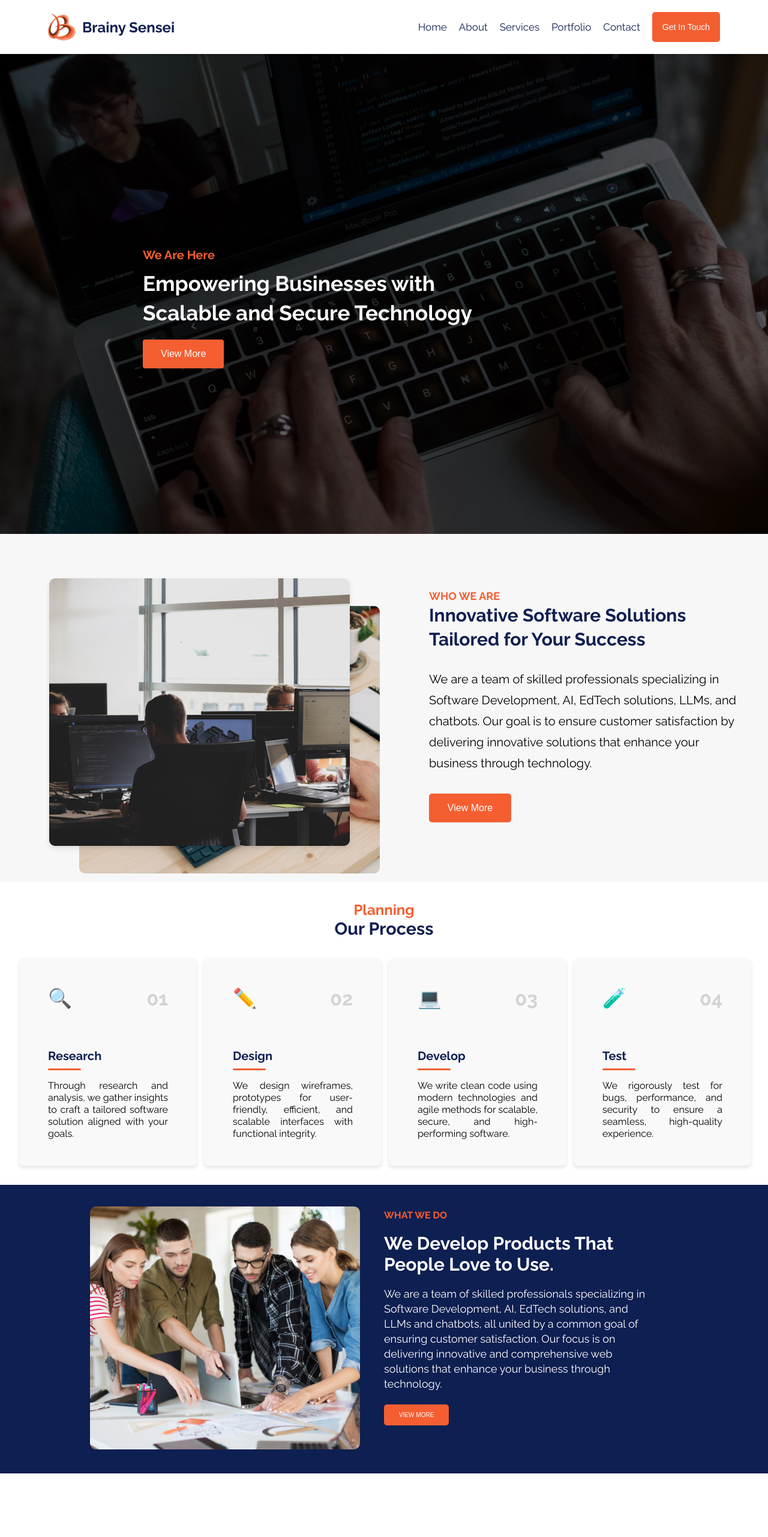
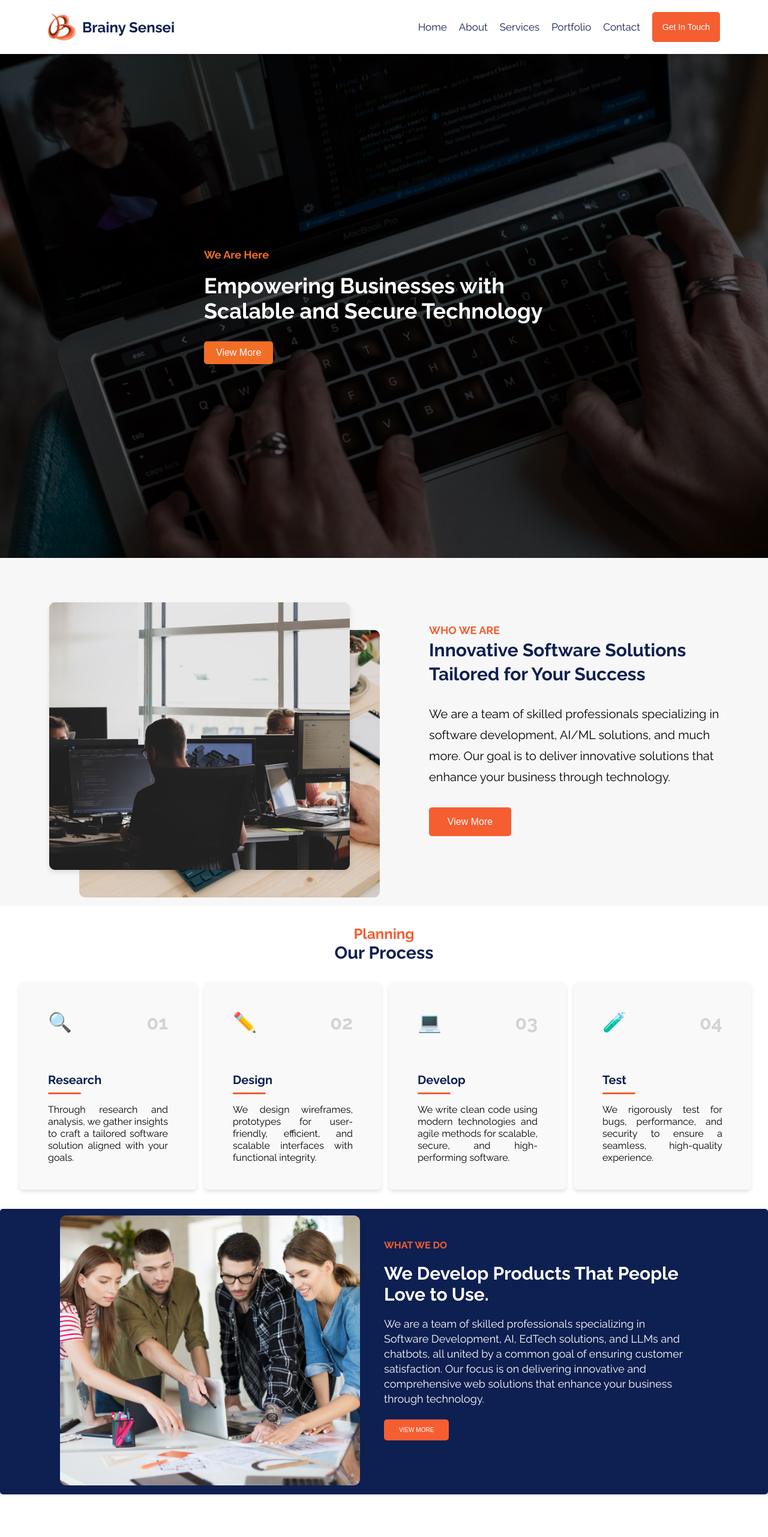
Before and after one commit to Brainy-Sensei/BrainySensei_website, a React (Create React App) app: page / in a window 1280 px wide. Shown: the top 2562 px of the page at 60% size. Built offline with nearby package versions, Linux system fonts and the light colour scheme.

Commit message:
spread use

```diff
--- a/src/App.js
+++ b/src/App.js
@@ -1,15 +1,10 @@
 import React from "react";
 import Navbar from "./componets/Navbar";
-import HeroSection from "./componets/HeroSection";
-import backgroundImg from "./image/background.jpg";
-
+import Hero from "./componets/Hero";
 import OverlapSection from "./componets/OverlapSection";
-import image from "./image/image.png"
-import image1 from "./image/image1.png";
 import Process from "./componets/Process";
 import ProductDescription from"./componets/ProductDescription";
-import bannerImage from './image/bannerImage.png';
- import Services from "./componets/Services";
+import Services from "./componets/Services";
  import TeamSection from "./componets/TeamSection";
  import Technologies from "./componets/Technologies";
  import Testimonials from "./componets/Testimonials";
@@ -17,41 +12,107 @@ import bannerImage from './image/bannerImage.png';
   import Footer from "./componets/Footer";
 
 
+import background from "./image/background.jpg"
+import image from "./image/image.png"
+import image1 from "./image/image1.png"
+import { icon } from "@fortawesome/fontawesome-svg-core";
+import banner from "./image/bannerImage.png"
+
+
+
+const App =() =>{
+  const heroStyle = {
+    backgroundImage: `url(${background})`, // Replace with actual image path
+  };
+
+  const heroProps = {
+    subtitle: "We Are Here",
+    title: "Empowering Businesses with Scalable and Secure Technology",
+    buttonText: "View More",
+    onButtonClick: () => alert("Button Clicked!"),
+  };
+
+  const overlapProps = {
+    mainImage:  image,// Replace with your actual image path
+    overlapImage: image1 , // Replace with your actual image path
+    subtitle: "Who We Are",
+    title: "Innovative Software Solutions Tailored for Your Success",
+    description:
+      "We are a team of skilled professionals specializing in software development, AI/ML solutions, and much more. Our goal is to deliver innovative solutions that enhance your business through technology.",
+    buttonLabel: "View More",
+  };
+  const steps = [
+    {
+      id: 1,
+      title: "Research",
+      description:
+        "Through research and analysis, we gather insights to craft a tailored software solution aligned with your goals.",
+      icon: "🔍",
+    },
+    {
+      id: 2,
+      title: "Design",
+      description:
+        "We design wireframes, prototypes for user-friendly, efficient, and scalable interfaces with functional integrity.",
+      icon: "✏️",
+    },
+    {
+      id: 3,
+      title: "Develop",
+      description:
+        "We write clean code using modern technologies and agile methods for scalable, secure, and high-performing software.",
+      icon: "💻",
+    },
+    {
+      id: 4,
+      title: "Test",
+      description:
+        "We rigorously test for bugs, performance, and security to ensure a seamless, high-quality experience.",
+      icon: "🧪",
+    },
+  ];
+  const productProps = {
+    imageSrc1: banner,
+    subtitle1: "What We Do",
+    title1: "We Develop Products That People Love to Use.",
+    description1:
+      "We are a team of skilled professionals specializing in Software Development, AI, EdTech solutions, and LLMs and chatbots, all united by a common goal of ensuring customer satisfaction. Our focus is on delivering innovative and comprehensive web solutions that enhance your business through technology.",
+    buttonText1: "View More",
+  };
+
+  const servicesProps = {
+    services: [
+      { name: "Software Development", description: "Building tailored software solutions." },
+      { name: "AI Solutions", description: "Harnessing AI for smarter applications." },
+      { name: "LLM Development", description: "Custom language models for your business." },
+    ],
+  }
 
 
 
 
-const App =() =>{
+
+
   return(
     <div className="App">
+
            <Navbar />
-          <HeroSection
-           title="Empowering Businesses with Scalable and Secure Technology"
-          subtitle="We Are Here"
-         buttonText="View More"
-         backgroundImage={backgroundImg}
-           // Pass background image here
-            />
-         < OverlapSection
-          mainImage={image}
-          overlapImage={image1}
-         subtitle="Who we are"
-        title="Innovative Software Solutions Tailored for Your Success"
-        description="We are a team of skilled professionals specializing in Software Development, AI, EdTech solutions, LLMs, and chatbots. Our goal is to ensure customer satisfaction by delivering innovative solutions that enhance your business through technology."
-        buttonLabel="View More"
-        />
+           <Hero styleProps={heroStyle} {...heroProps} />
+           <OverlapSection {...overlapProps} />
+           <Process steps={steps} />
+           <ProductDescription {...productProps} />
+           <Services {...servicesProps} />
 
-             <Process />
-           <ProductDescription
-           imageSrc={bannerImage}
-          subtitle="What We Do"
-         title="We Develop Products That People Love to Use."
-         description="We are a team of skilled professionals specializing in Software Development, AI, EdTech solutions, and LLMs and chatbots, all united by a common goal of ensuring customer satisfaction. Our focus is on delivering innovative and comprehensive web solutions that enhance your business through technology."
-          buttonText="View More"
-        />
-          <Services />  *
+
+
+
+
+
+
+
+          <Services />
         <TeamSection />
-       <Technologies />
+        <Technologies />
        <Testimonials />
        < InputSection />
         <Footer />
--- /dev/null
+++ b/src/componets/Hero.css
@@ -0,0 +1,59 @@
+/* General Hero Section Styling */
+.hero-section {
+  display: flex;
+  justify-content: center;
+  align-items: center;
+  height: 100vh;
+  background-size: cover;
+  background-position: center;
+  color: white;
+  text-align: center;
+  padding: 20px;
+}
+
+/* Content Styling */
+.hero-content {
+  text-align: left;
+  max-width: 600px;
+}
+
+.hero-subtitle {
+  font-size: 18px;
+  font-weight: 700;
+  color: #f16e27;
+  margin-bottom: 10px;
+  display: inline-block;
+}
+
+.hero-title {
+  font-size: 36px;
+  font-weight: bold;
+  margin: 10px 0;
+}
+
+.hero-button {
+  background-color: #f16e27;
+  color: white;
+  border: none;
+  padding: 10px 20px;
+  font-size: 16px;
+  border-radius: 5px;
+  cursor: pointer;
+  margin-top: 20px;
+}
+
+.hero-button:hover {
+  background-color: #d65b20;
+}
+
+/* Responsive Design */
+@media (max-width: 768px) {
+  .hero-title {
+    font-size: 28px;
+  }
+
+  .hero-button {
+    padding: 8px 16px;
+    font-size: 14px;
+  }
+}
--- /dev/null
+++ b/src/componets/Hero.js
@@ -0,0 +1,23 @@
+import React from "react";
+import "./Hero.css";
+
+const Hero = ({ styleProps, ...props }) => {
+  return (
+    <div
+      className="hero-section"
+      style={{
+        ...styleProps, // Spread dynamic styles for background
+      }}
+    >
+      <div className="hero-content">
+        <span className="hero-subtitle">{props.subtitle}</span>
+        <h1 className="hero-title">{props.title}</h1>
+        <button className="hero-button" onClick={props.onButtonClick}>
+          {props.buttonText}
+        </button>
+      </div>
+    </div>
+  );
+};
+
+export default Hero;
--- a/src/componets/HeroSection.css
+++ /dev/null
@@ -1,77 +0,0 @@
-/* General Styles */
-
-/* Hero Section Styles */
-.hero-section {
-  display: flex;
-  align-items: center;
-  justify-content: flex-start;
-  height: 100vh;
-  width: 100%;
-  /* background-image: url("../image/background.jpg"); */
-  background-size: cover;
-  background-position: center;
-  position: relative;
-  color: #FFFFFF;
-
-}
-
-.hero-content {
-  max-width: 600px;
-  margin-left: 10%;
-  z-index: 2;
-  width: 797px;
-  height: 222.66px;
-  margin-right: 50px;
-  padding: 110px;
-border-radius: 5px 0px 0px 0px;
-opacity: 0px;
-/* transform: translate(6.5rem); */
-}
-
-.hero-subtitle {
-  font-size: 20px;
-  line-height: 20px;
-  color: #F45E31;
-  font-weight: 700;
-  margin-bottom: 5px;
-  transform: translateY(1.0rem);
-}
-
-.hero-title {
-  font-size: 35px;
-  font-weight: bold;
-  line-height: 1.4;
-  margin-bottom: 20px;
-}
-
-.hero-button {
-  padding: 15px 30px;
-  background-color: #F45E31;
-  color: #FFFFFF;
-  border: none;
-  border-radius: 4px;
-  font-size: 16px;
-  cursor: pointer;
-  transition: background-color 0.3s ease;
-}
-
-.hero-button:hover {
-  background-color: #F45E31;
-}
-
-/* Responsive Design */
-@media (max-width: 768px) {
-  .hero-section {
-    justify-content: center;
-    text-align: center;
-  }
-
-  .hero-content {
-    margin-left: 20px;
-    padding: 20px;
-  }
-
-  .hero-title {
-    font-size: 28px;
-  }
-}
--- a/src/componets/HeroSection.js
+++ /dev/null
@@ -1,21 +0,0 @@
-import React from "react";
-import "./HeroSection.css";
-
-const HeroSection = ({ title, subtitle, buttonText, backgroundImage }) => {
-  return (
-    <section
-      className="hero-section"
-      style={{
-        backgroundImage: `url(${backgroundImage})`,
-      }}
-    >
-      <div className="hero-content">
-        <p className="hero-subtitle">{subtitle}</p>
-        <h1 className="hero-title">{title}</h1>
-        <button className="hero-button">{buttonText}</button>
-      </div>
-    </section>
-  );
-};
-
-export default HeroSection;
--- a/src/componets/Process.js
+++ b/src/componets/Process.js
@@ -1,38 +1,25 @@
 import React from "react";
 import "./Process.css";
 
-const Process = () => {
-  const steps = [
-    {
-      id: 1,
-      title: "Research",
-      description:
-        "Through research and analysis, we gather insights to craft a tailored software solution aligned with your goals.",
-      icon: "🔍",
-    },
-    {
-      id: 2,
-      title: "Design",
-      description:
-        "We design wireframes, prototypes for user-friendly, efficient, and scalable interfaces with functional integrity.",
-      icon: "✏️",
-    },
-    {
-      id: 3,
-      title: "Develop",
-      description:
-        "We write clean code using modern technologies and agile methods for scalable, secure, and high-performing software.",
-      icon: "💻",
-    },
-    {
-      id: 4,
-      title: "Test",
-      description:
-        "We rigorously test for bugs, performance, and security to ensure a seamless, high-quality experience.",
-      icon: "🧪",
-    },
-  ];
+// A reusable ProcessCard component
+const ProcessCard = ({ icon, id, title, description }) => {
+  return (
+    <div className="process-card">
+      <div className="process-header">
+        <div className="icon">{icon}</div>
+        <div className="number">{id.toString().padStart(2, "0")}</div>
+      </div>
+      <div className="title">
+        <h3>{title}</h3>
+        <span className="underline"></span>
+      </div>
+      <p>{description}</p>
+    </div>
+  );
+};
 
+// Main Process component
+const Process = ({ steps }) => {
   return (
     <section className="process-section">
       <div className="heading-container">
@@ -41,17 +28,8 @@ const Process = () => {
       </div>
       <div className="process-container">
         {steps.map((step) => (
-          <div key={step.id} className="process-card">
-            <div className="process-header">
-              <div className="icon">{step.icon}</div>
-              <div className="number">{step.id.toString().padStart(2, "0")}</div>
-            </div>
-            <div className="title">
-              <h3>{step.title}</h3>
-              <span className="underline"></span>
-            </div>
-            <p>{step.description}</p>
-          </div>
+
+          <ProcessCard key={step.id} {...step} />
         ))}
       </div>
     </section>
--- a/src/componets/ProductDescription.css
+++ b/src/componets/ProductDescription.css
@@ -5,21 +5,22 @@
   flex-direction: row;
   align-items: center;
   justify-content: center;
-  /* padding: 10px 20px;  */
+  padding: 10px 20px;
   background-color: #0E1F51;
+  border-radius: 5px;
   color: #FFFFFF;
 }
 
 .product-image img {
   width: 100%;
-  max-width: 450px;
+  max-width: 500px;
   height: auto;
   border-radius: 10px;
   padding: 0px;
 }
 
 .product-content {
-  max-width: 450px;
+  max-width: 500px;
   padding: 20px 40px 40px;
   transform:  translateY(-1.0rem);
 
--- a/src/componets/ProductDescription.js
+++ b/src/componets/ProductDescription.js
@@ -1,23 +1,17 @@
-import React from 'react';
-import './ProductDescription.css';
+import React from "react";
+import "./ProductDescription.css";
 
-const ProductDescription = ({
-  imageSrc,
-  subtitle,
-  title,
-  description,
-  buttonText,
-}) => {
+const ProductDescription = ({ imageSrc1, subtitle1, title1, description1, buttonText1 }) => {
   return (
     <div className="product-container">
       <div className="product-image">
-        <img src={imageSrc} alt="Product banner" />
+        <img src={imageSrc1} alt="Product banner" />
       </div>
       <div className="product-content">
-        <h4>{subtitle}</h4>
-        <h2>{title}</h2>
-        <p>{description}</p>
-        <button className="view-more-button">{buttonText}</button>
+        <h4>{subtitle1}</h4>
+        <h2>{title1}</h2>
+        <p>{description1}</p>
+        <button className="view-more-button">{buttonText1}</button>
       </div>
     </div>
   );
```
Also changed, not shown: src/componets/OverlapSection.js (+5 -2 lines), src/componets/Services.js (line endings or trailing spaces).
